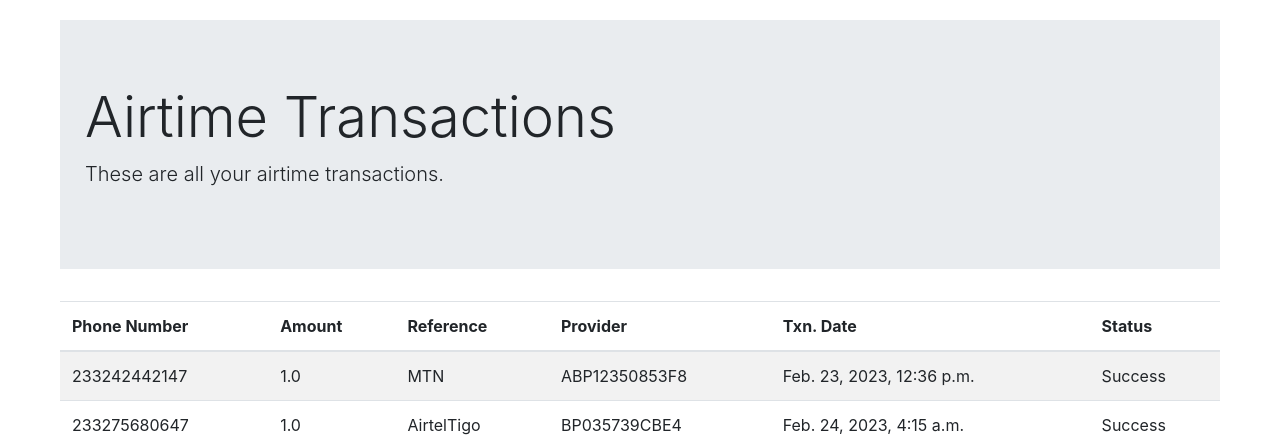
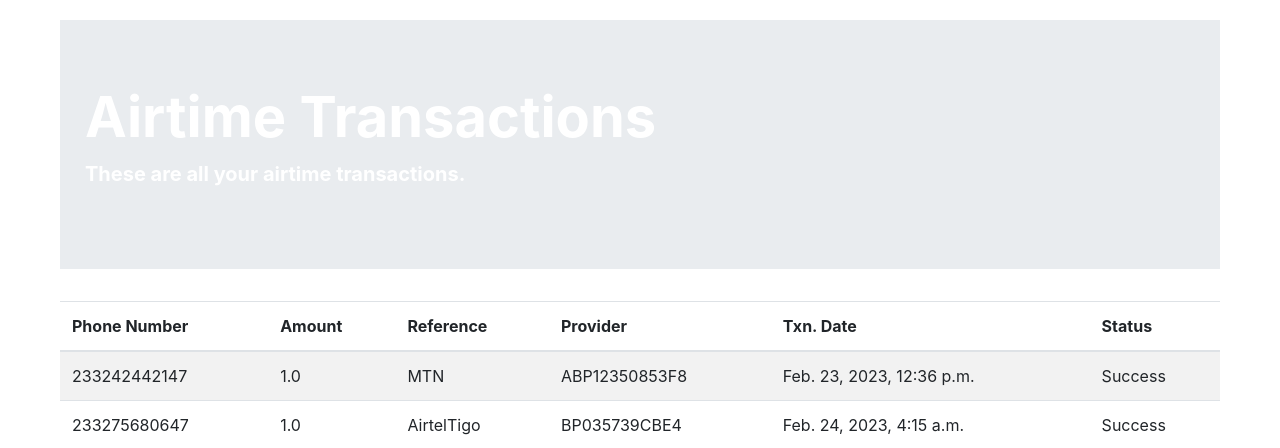
Before and after one commit to mikegyamfi/bestPay, a Django app: page /airtime_transactions/mike in a window 1280 px wide. Shown: the top 448 px of the page. Run offline with Django 4.2, Linux system fonts and the light colour scheme; data comes from the database, SQL or seed files in the repository; some libraries are stand-ins or nearby versions.

Commit message:
changes to history

```diff
--- a/datashop/templates/history_table.html
+++ b/datashop/templates/history_table.html
@@ -5,8 +5,8 @@
 
     <div class="jumbotron jumbotron-fluid">
       <div class="container">
-        <h2 class="display-4">{{ heading }}</h1>
-        <p class="lead">These are all your {{ heading|lower }}.</p>
+        <h3 style="color: white;" class="display-4 font-weight-bold">{{ heading }}</h1>
+        <p style="color: white;" class="lead font-weight-bold">These are all your {{ heading|lower }}.</p>
       </div>
     </div>
 
```
